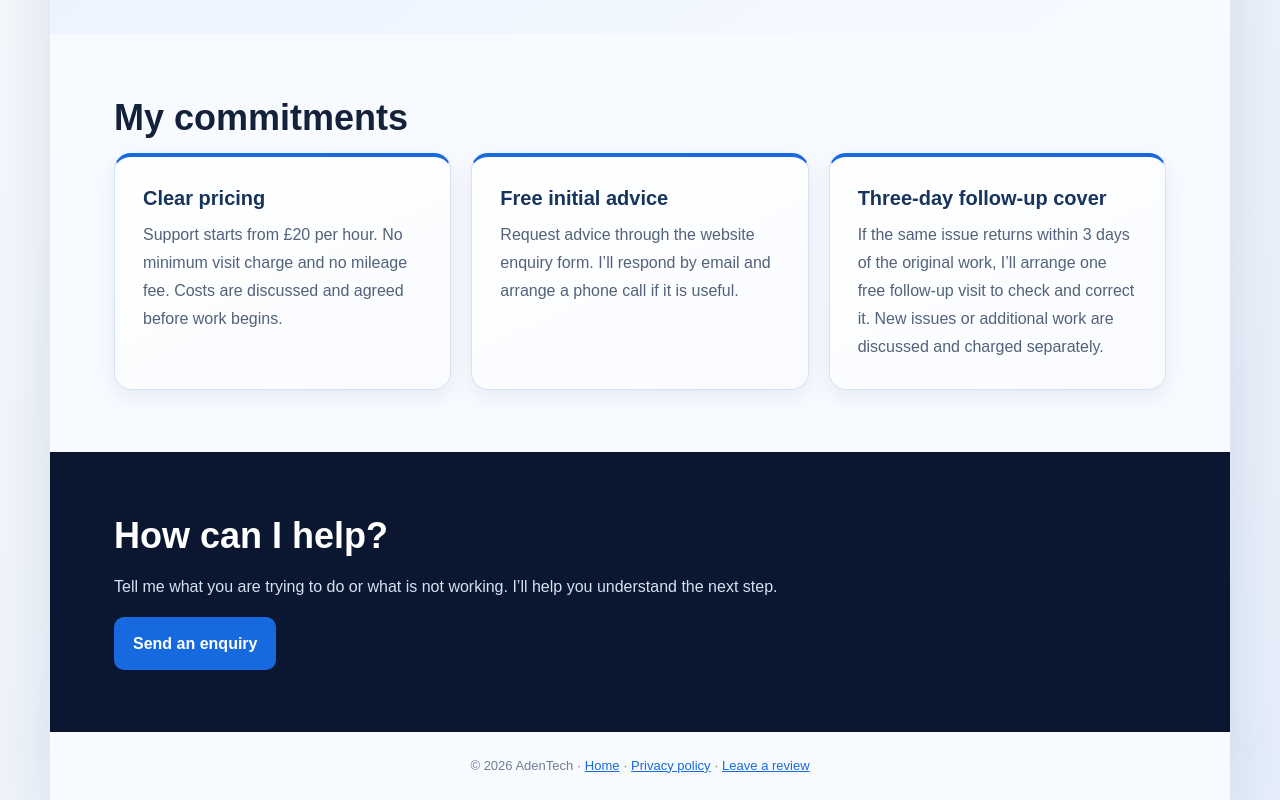
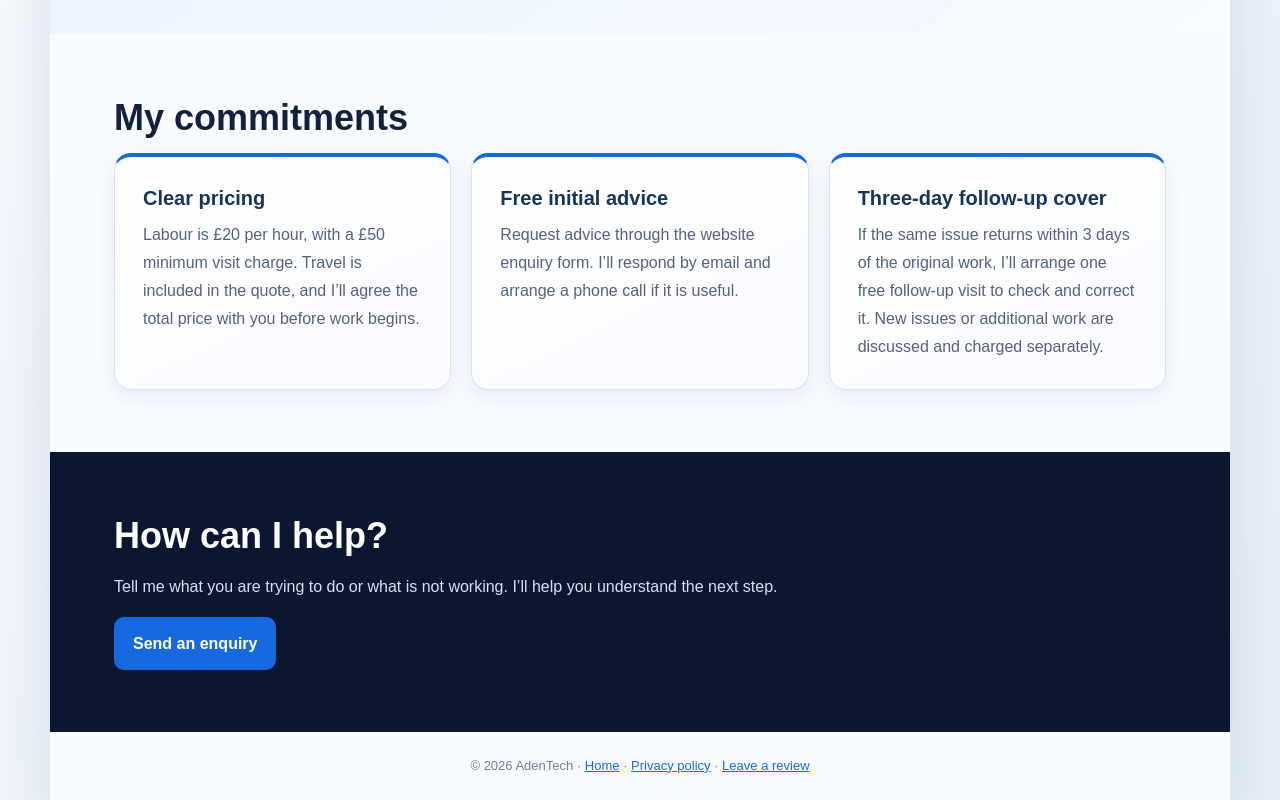
Before and after one commit to Adentech-uk/adentech, a website: page about.html in a window 1280 px wide. Shown: the part 2213-3013 px from the top of the page. Drawn offline with Linux system fonts and the light colour scheme.

Commit message:
Correct public pricing and travel wording

```diff
--- a/about.html
+++ b/about.html
@@ -151,7 +151,7 @@
     <section>
       <h2>My commitments</h2>
       <div class="commitments">
-        <article class="card"><h3>Clear pricing</h3><p>Support starts from £20 per hour. No minimum visit charge and no mileage fee. Costs are discussed and agreed before work begins.</p></article>
+        <article class="card"><h3>Clear pricing</h3><p>Labour is £20 per hour, with a £50 minimum visit charge. Travel is included in the quote, and I’ll agree the total price with you before work begins.</p></article>
         <article class="card"><h3>Free initial advice</h3><p>Request advice through the website enquiry form. I’ll respond by email and arrange a phone call if it is useful.</p></article>
         <article class="card"><h3>Three-day follow-up cover</h3><p>If the same issue returns within 3 days of the original work, I’ll arrange one free follow-up visit to check and correct it. New issues or additional work are discussed and charged separately.</p></article>
       </div>
```
